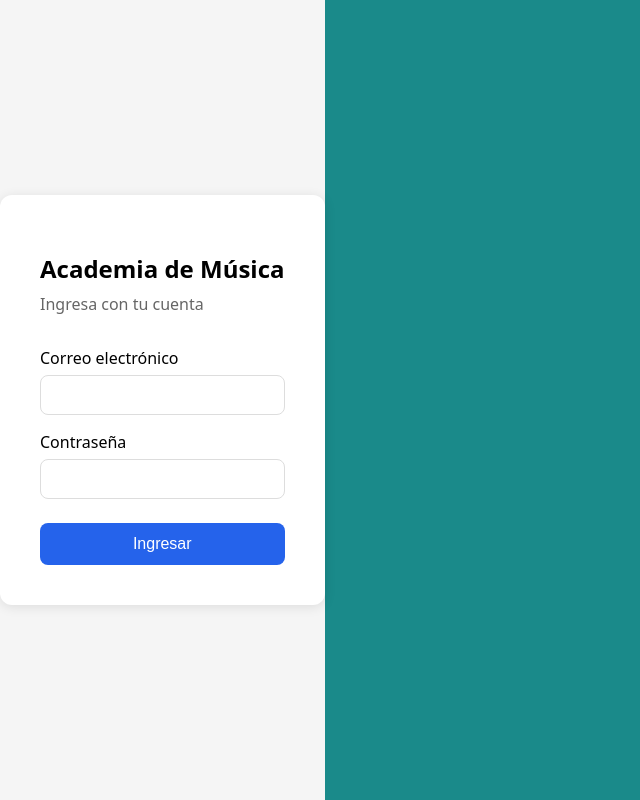
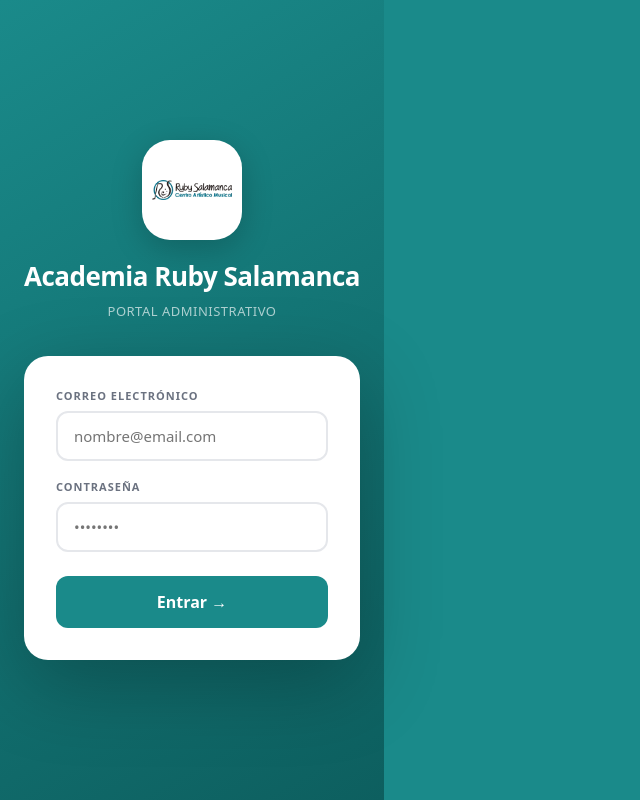
Before and after one commit to CamRuby/vitejs-vite-tcndb5wp, a React (Vite) app: page / in a window 1280 px wide. Shown: the whole page, without its empty margins (0-640 px from the left). Built offline with nearby package versions, Linux system fonts and the light colour scheme; what pdfmake would draw is missing.

Commit message:
Update Login.jsx

```diff
--- a/src/Login.jsx
+++ b/src/Login.jsx
@@ -1,25 +1,21 @@
 import { useState } from 'react'
 import { supabase } from './supabase'
 
+const TEAL = '#1a8a8a'
+const TEAL_DARK = '#0d5f5f'
+
 export default function Login() {
-  const [email, setEmail] = useState('')
+  const [email, setEmail]       = useState('')
   const [password, setPassword] = useState('')
-  const [error, setError] = useState('')
+  const [error, setError]       = useState('')
   const [cargando, setCargando] = useState(false)
 
   async function handleLogin(e) {
     e.preventDefault()
     setCargando(true)
     setError('')
-
-    const { error } = await supabase.auth.signInWithPassword({
-      email,
-      password
-    })
-
-    if (error) {
-      setError('Correo o contraseña incorrectos')
-    }
+    const { error } = await supabase.auth.signInWithPassword({ email, password })
+    if (error) setError('Correo o contraseña incorrectos')
     setCargando(false)
   }
 
@@ -29,87 +25,112 @@
       display: 'flex',
       alignItems: 'center',
       justifyContent: 'center',
-      background: '#f5f5f5'
+      background: `linear-gradient(150deg, ${TEAL} 0%, ${TEAL_DARK} 100%)`,
+      padding: '24px',
+      boxSizing: 'border-box'
     }}>
+      <style>{`
+        @keyframes fadeUp { from { opacity:0; transform:translateY(20px) } to { opacity:1; transform:translateY(0) } }
+        .login-input:focus { border-color: ${TEAL} !important; box-shadow: 0 0 0 3px ${TEAL}33 !important; outline: none !important; }
+        .login-btn:hover { opacity: 0.92; }
+        .login-btn:active { transform: scale(0.99); }
+      `}</style>
+
+      <div style={{ width: '100%', maxWidth: '380px', animation: 'fadeUp 0.4s ease' }}>
+
+        <div style={{ textAlign: 'center', marginBottom: '36px' }}>
+          <img
+            src="/Logo_RubySalamanca.png"
+            alt="Academia Ruby Salamanca"
+            style={{
+              width: '100px', height: '100px', objectFit: 'contain',
+              background: 'white', borderRadius: '28px', padding: '10px',
+              boxSizing: 'border-box', display: 'block', margin: '0 auto 18px',
+              boxShadow: '0 8px 32px rgba(0,0,0,0.2)'
+            }}
+          />
+          <h1 style={{ margin: 0, color: 'white', fontSize: '26px', fontWeight: '800', letterSpacing: '-0.5px' }}>
+            Academia Ruby Salamanca
+          </h1>
+          <p style={{ margin: '8px 0 0', color: 'rgba(255,255,255,0.65)', fontSize: '13px', fontWeight: '500', letterSpacing: '0.5px' }}>
+            PORTAL ADMINISTRATIVO
+          </p>
+        </div>
+
         <div style={{
-        background: 'white',
-        padding: '40px',
-        borderRadius: '12px',
-        width: '100%',
-        maxWidth: '400px',
-        boxShadow: '0 2px 12px rgba(0,0,0,0.1)'
+          background: 'white', borderRadius: '24px', padding: '32px',
+          boxShadow: '0 24px 80px rgba(0,0,0,0.25)'
         }}>
-        <h1 style={{ marginBottom: '8px', fontSize: '24px' }}>
-          Academia de Música
-        </h1>
-        <p style={{ color: '#666', marginBottom: '32px' }}>
-          Ingresa con tu cuenta
-        </p>
-
           <form onSubmit={handleLogin}>
-          <div style={{ marginBottom: '16px' }}>
-            <label style={{ display: 'block', marginBottom: '6px', fontWeight: '500' }}>
-              Correo electrónico
+            <div style={{ marginBottom: '18px' }}>
+              <label style={{ display: 'block', fontSize: '11px', fontWeight: '800', color: '#6b7280', marginBottom: '8px', letterSpacing: '1px' }}>
+                CORREO ELECTRÓNICO
               </label>
               <input
+                className="login-input"
                 type="email"
                 value={email}
                 onChange={e => setEmail(e.target.value)}
                 required
+                placeholder="nombre@email.com"
                 style={{
-                width: '100%',
-                padding: '10px 12px',
-                border: '1px solid #ddd',
-                borderRadius: '8px',
-                fontSize: '16px',
-                boxSizing: 'border-box'
+                  width: '100%', padding: '13px 16px',
+                  border: '2px solid #e5e7eb', borderRadius: '12px',
+                  fontSize: '15px', boxSizing: 'border-box',
+                  fontFamily: 'inherit', color: '#1f2937',
+                  transition: 'border-color 0.2s, box-shadow 0.2s'
                 }}
               />
             </div>
 
             <div style={{ marginBottom: '24px' }}>
-            <label style={{ display: 'block', marginBottom: '6px', fontWeight: '500' }}>
-              Contraseña
+              <label style={{ display: 'block', fontSize: '11px', fontWeight: '800', color: '#6b7280', marginBottom: '8px', letterSpacing: '1px' }}>
+                CONTRASEÑA
               </label>
               <input
+                className="login-input"
                 type="password"
                 value={password}
                 onChange={e => setPassword(e.target.value)}
                 required
+                placeholder="••••••••"
                 style={{
-                width: '100%',
-                padding: '10px 12px',
-                border: '1px solid #ddd',
-                borderRadius: '8px',
-                fontSize: '16px',
-                boxSizing: 'border-box'
+                  width: '100%', padding: '13px 16px',
+                  border: '2px solid #e5e7eb', borderRadius: '12px',
+                  fontSize: '15px', boxSizing: 'border-box',
+                  fontFamily: 'inherit', color: '#1f2937',
+                  transition: 'border-color 0.2s, box-shadow 0.2s'
                 }}
               />
             </div>
 
             {error && (
-            <p style={{ color: 'red', marginBottom: '16px' }}>{error}</p>
+              <div style={{
+                background: '#fef2f2', border: '1px solid #fecaca', borderRadius: '10px',
+                padding: '11px 14px', marginBottom: '18px',
+                color: '#dc2626', fontSize: '13px', fontWeight: '600', textAlign: 'center'
+              }}>
+                {error}
+              </div>
             )}
 
             <button
+              className="login-btn"
               type="submit"
               disabled={cargando}
               style={{
-              width: '100%',
-              padding: '12px',
-              background: '#2563eb',
-              color: 'white',
-              border: 'none',
-              borderRadius: '8px',
-              fontSize: '16px',
-              cursor: 'pointer',
-              fontWeight: '500'
+                width: '100%', padding: '15px',
+                background: cargando ? '#b2d8d8' : TEAL,
+                color: 'white', border: 'none', borderRadius: '12px',
+                fontSize: '16px', fontWeight: '700', cursor: cargando ? 'not-allowed' : 'pointer',
+                fontFamily: 'inherit', transition: 'opacity 0.2s, transform 0.1s'
               }}
             >
-            {cargando ? 'Ingresando...' : 'Ingresar'}
+              {cargando ? 'Ingresando...' : 'Entrar →'}
             </button>
           </form>
         </div>
       </div>
+    </div>
   )
 }
```
Lines whose indentation alone changed are shown as unchanged.
